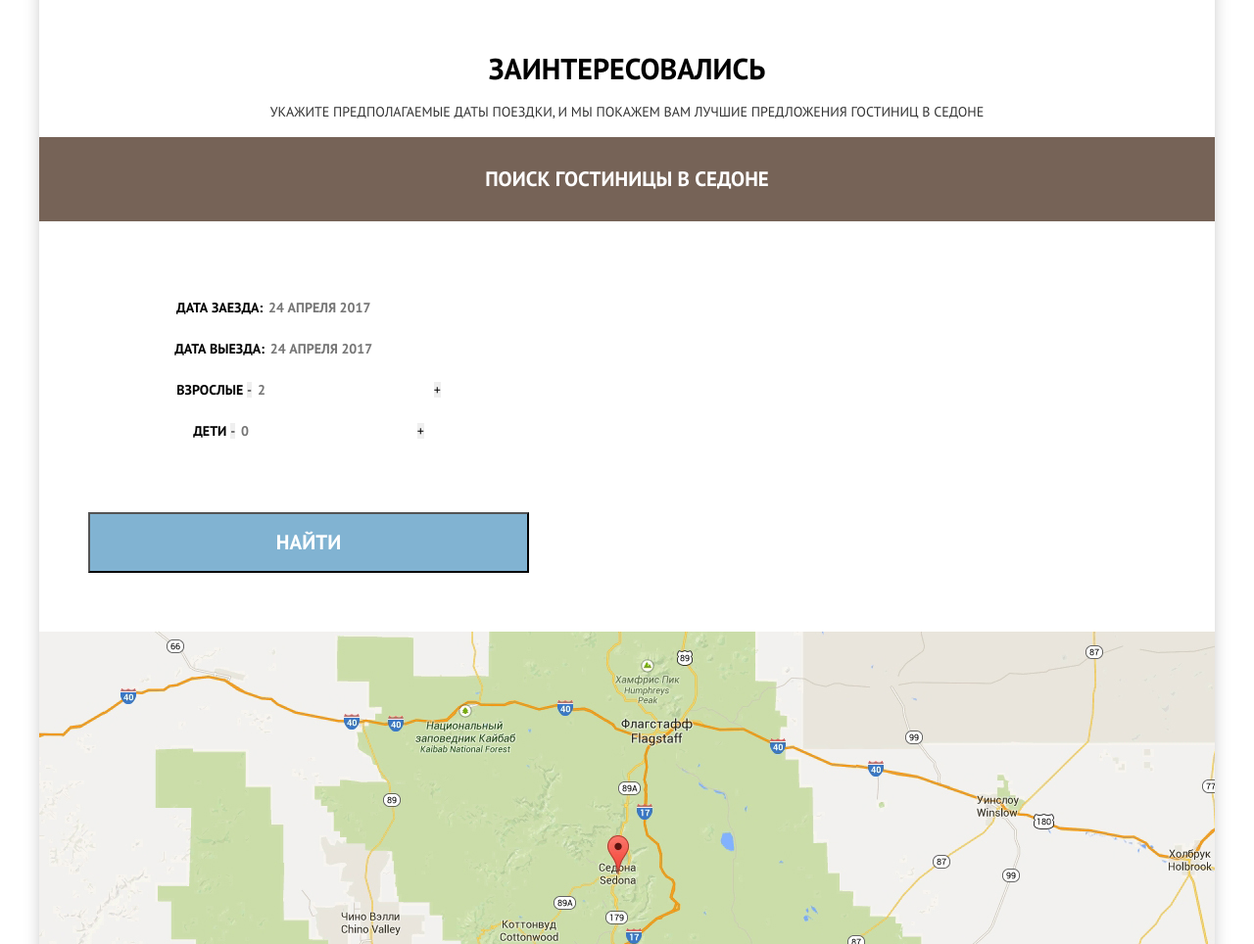
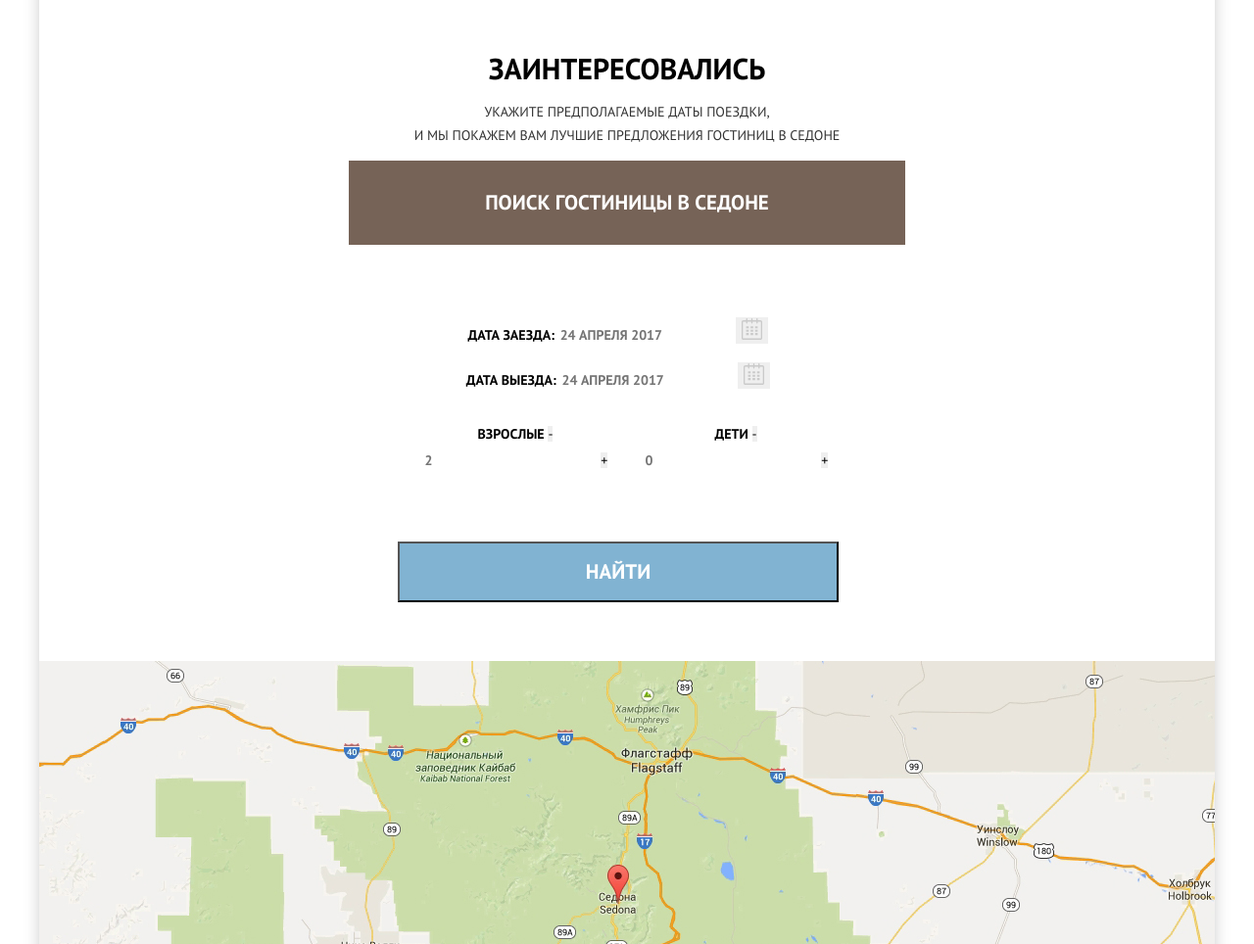
Before and after one commit to Djon05/1021889-sedona-25, a plain HTML site: page index.html in a window 1280 px wide. Shown: the part 1870-2834 px from the top of the page at 98% size. Drawn offline with nearby package versions, Linux system fonts and the light colour scheme.

Commit message:
Update index.html

```diff
--- a/index.html
+++ b/index.html
@@ -84,17 +84,26 @@
          </div>
          <section class="find-hotel">
             <b class="find-hotel-title">Заинтересовались</b>
-            <p class="find-hotel-text">Укажите предполагаемые даты поездки, и мы покажем вам лучшие предложения гостиниц в Седоне</p>
+            <p class="find-hotel-text">Укажите предполагаемые даты поездки,<br> и мы покажем вам лучшие предложения гостиниц в Седоне</p>
+
+         <div class="modal-hotel-form">
             <button class="find-hotel-button" type="button">Поиск гостиницы в Седоне</button>
             <form class="hotel-form">
                <p class="hotel-form-item">
                   <label class="hotel-form-label" for="date-arrival">дата заезда:</label>
                   <input class="hotel-form-input" type="text" name="date-arrival" id="date-arrival" placeholder="24 апреля 2017">
+                    <button class="hotel-form-item-calendar-btn" type="button" name="calendar">
+                      <svg xmlns="http://www.w3.org/2000/svg" width="21" height="22" viewBox="0 0 21 22"><path d="M19.251 2.025h-2.845V.648c0-.381-.294-.689-.656-.689-.363 0-.656.308-.656.689v1.377h-3.938V.648c0-.381-.294-.689-.655-.689-.363 0-.657.308-.657.689v1.377H5.906V.648c0-.381-.294-.689-.656-.689-.363 0-.657.308-.657.689v1.377H1.75C.784 2.025 0 2.847 0 3.862v16.302C0 21.179.784 22 1.75 22h17.501c.966 0 1.749-.821 1.749-1.836V3.862c0-1.015-.783-1.837-1.749-1.837zm.437 18.139a.448.448 0 0 1-.437.459H1.75a.45.45 0 0 1-.438-.459V3.862a.45.45 0 0 1 .438-.459h2.844v1.378c0 .381.294.689.657.689.362 0 .656-.308.656-.689V3.403h3.938v1.378c0 .381.294.689.657.689.361 0 .655-.308.655-.689V3.403h3.938v1.378c0 .381.293.689.656.689.362 0 .656-.308.656-.689V3.403h2.845c.241 0 .437.206.437.459v16.302z"/><path d="M4.594 8.225h2.625v2.066H4.594zM4.594 11.668h2.625v2.067H4.594zM4.594 15.112h2.625v2.066H4.594zM9.188 15.112h2.625v2.066H9.188zM9.188 11.668h2.625v2.067H9.188zM9.188 8.225h2.625v2.066H9.188zM13.781 15.112h2.625v2.066h-2.625zM13.781 11.668h2.625v2.067h-2.625zM13.781 8.225h2.625v2.066h-2.625z"/></svg>
+                    </button>
                </p>
                <p class="hotel-form-item">
                   <label class="hotel-form-label" for="date-departure">Дата выезда:</label>
                   <input class="hotel-form-input" type="text" name="date-departure"  id="date-departure" placeholder="24 апреля 2017">
+                   <button class="hotel-form-item-calendar-btn" type="button" name="calendar">
+                    <svg xmlns="http://www.w3.org/2000/svg" width="21" height="22" viewBox="0 0 21 22"><path d="M19.251 2.025h-2.845V.648c0-.381-.294-.689-.656-.689-.363 0-.656.308-.656.689v1.377h-3.938V.648c0-.381-.294-.689-.655-.689-.363 0-.657.308-.657.689v1.377H5.906V.648c0-.381-.294-.689-.656-.689-.363 0-.657.308-.657.689v1.377H1.75C.784 2.025 0 2.847 0 3.862v16.302C0 21.179.784 22 1.75 22h17.501c.966 0 1.749-.821 1.749-1.836V3.862c0-1.015-.783-1.837-1.749-1.837zm.437 18.139a.448.448 0 0 1-.437.459H1.75a.45.45 0 0 1-.438-.459V3.862a.45.45 0 0 1 .438-.459h2.844v1.378c0 .381.294.689.657.689.362 0 .656-.308.656-.689V3.403h3.938v1.378c0 .381.294.689.657.689.361 0 .655-.308.655-.689V3.403h3.938v1.378c0 .381.293.689.656.689.362 0 .656-.308.656-.689V3.403h2.845c.241 0 .437.206.437.459v16.302z"/><path d="M4.594 8.225h2.625v2.066H4.594zM4.594 11.668h2.625v2.067H4.594zM4.594 15.112h2.625v2.066H4.594zM9.188 15.112h2.625v2.066H9.188zM9.188 11.668h2.625v2.067H9.188zM9.188 8.225h2.625v2.066H9.188zM13.781 15.112h2.625v2.066h-2.625zM13.781 11.668h2.625v2.067h-2.625zM13.781 8.225h2.625v2.066h-2.625z"/></svg>
+                    </button>
                </p>
+                <div class="hotel-form-info">
                <p class="hotel-form-item">
                   <label class="hotel-form-label" for="adults">взрослые</label>
                   <button class="hotel-form-button" type="button">-</button>
@@ -107,8 +116,12 @@
                   <input class="hotel-form-input" type="text" name="children" id="children" placeholder="0">
                   <button class="hotel-form-button" type="button">+</button>
                </p>
+                 </div>
                <button class="hotel-form-submit" type="submit">найти</button>
             </form>
+          </div>
+
+
             <section class="map">
               <h2 class="visually-hidden">Расположение Седоны на карте</h2>
               <img class="map-img" src="img/map.jpg" width="1200" height="593" alt="Седона на карте">
```
